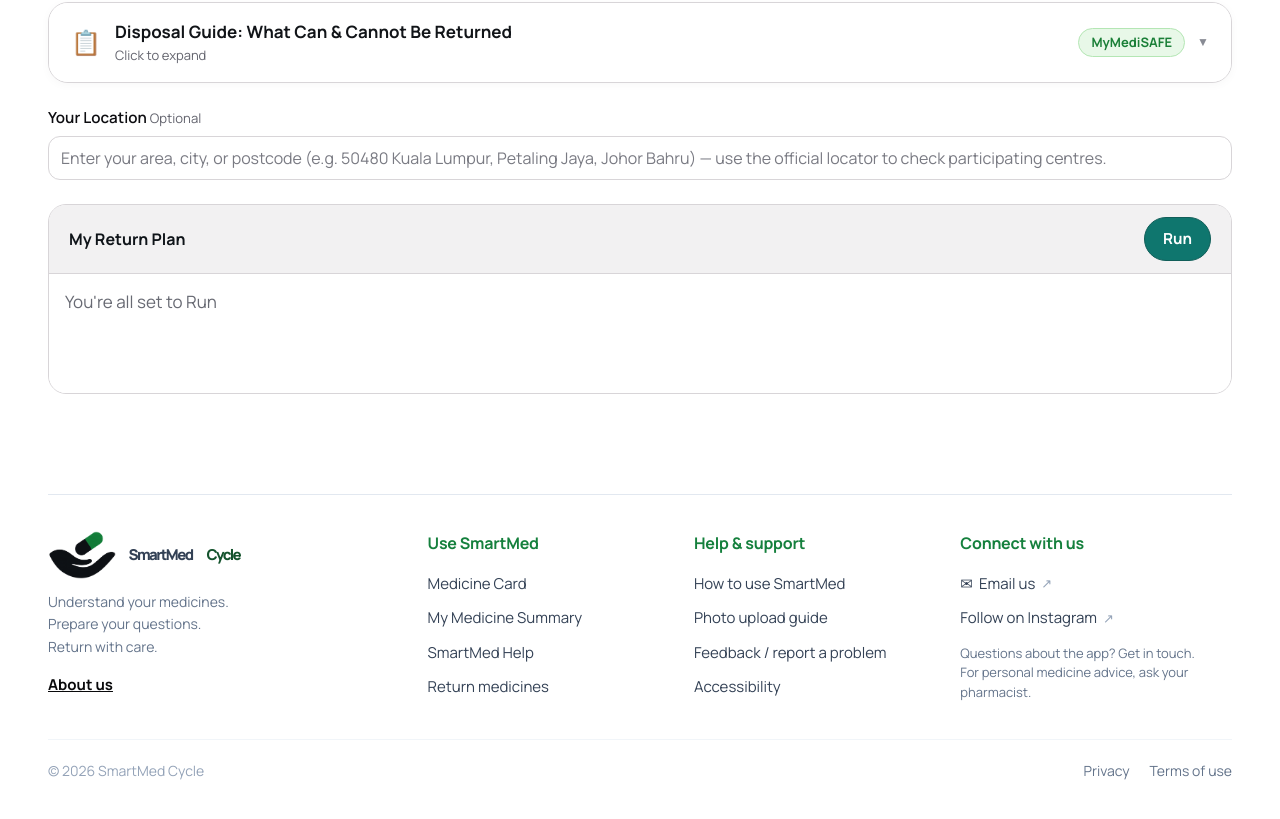
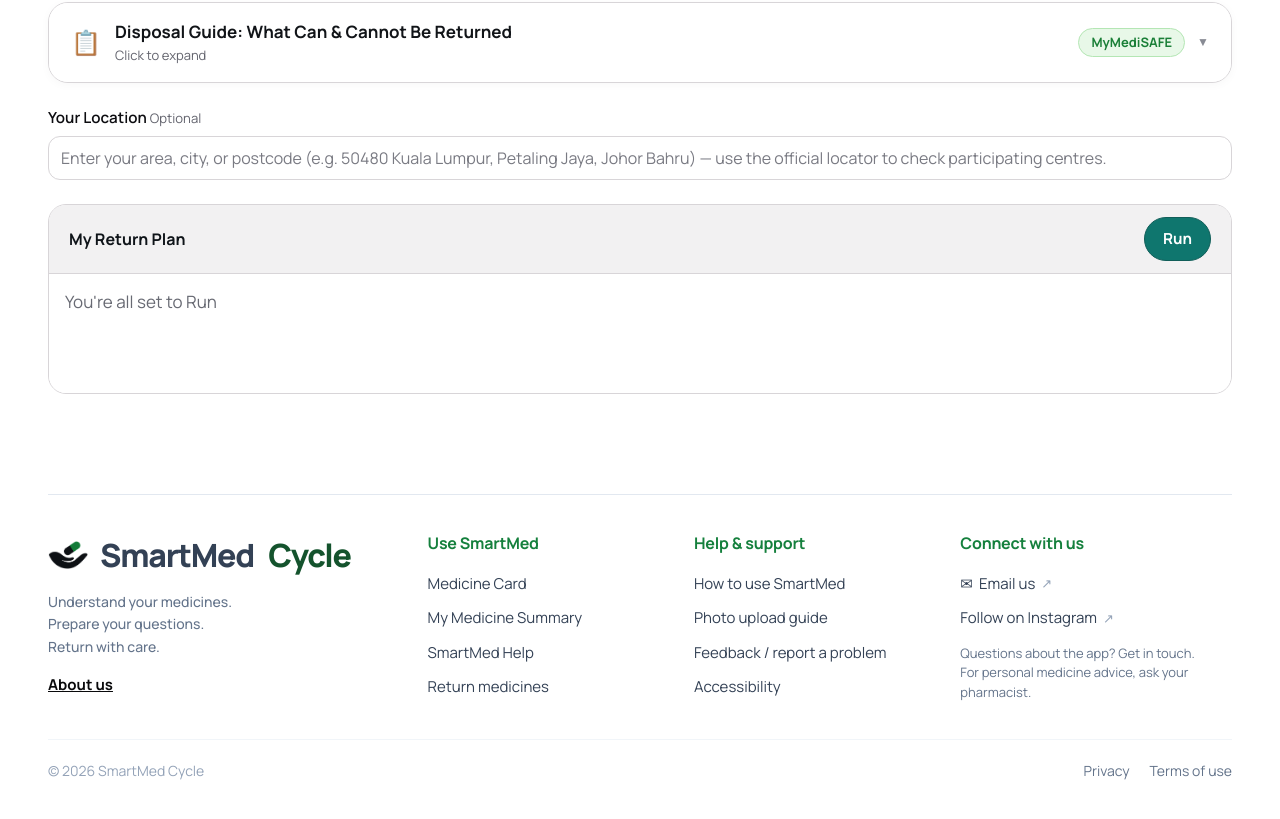
Before and after one commit to Keith1405/my-partyrock-app, a website: page frontend/index.html in a window 1280 px wide. Shown: the part 3305-4124 px from the top of the page. Drawn offline with Linux system fonts and the light colour scheme.

Commit message:
Add files via upload

```diff
--- a/frontend/index.html
+++ b/frontend/index.html
@@ -241,8 +241,12 @@
   .remove-photo:hover { background:#c0392b; }
   .remove-photo[hidden] { display:none; }
   /* Brand logo in the navbar */
-  .brand { display:inline-flex; align-items:center; gap:12px; }
-  .brand-logo { height:40px; width:auto; display:block; }
+  .brand { display:inline-flex; align-items:center; gap:10px; }
+  .brand-logo { height:34px; width:auto; display:block; }
+  .footer-col-brand .brand { font-size: 32px !important; font-weight: 800; letter-spacing: -1.2px; margin-bottom: 14px; }
+  .footer-col-brand .brand-logo { height: 28px !important; }
+  .footer-brand-motto { font-size: 18px; line-height: 1.6; color: #1e293b; font-weight: 500; margin: 0 0 16px; }
+  .footer-about-link { font-size: 16px; font-weight: 700; color: #09090b!important; text-decoration: underline!important; }
 
   /* AI Output Feedback System (Production Readiness) */
   .feedback-bar {
```
